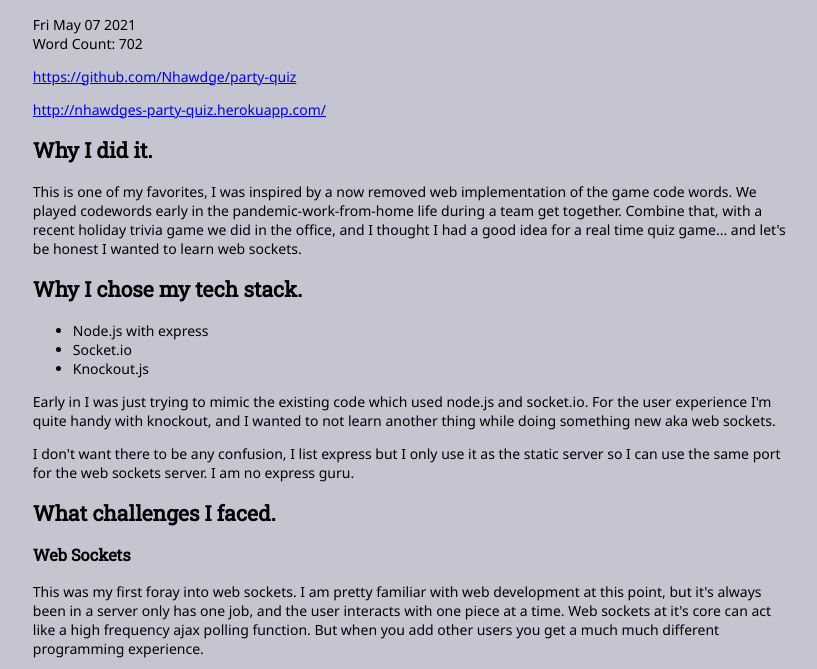
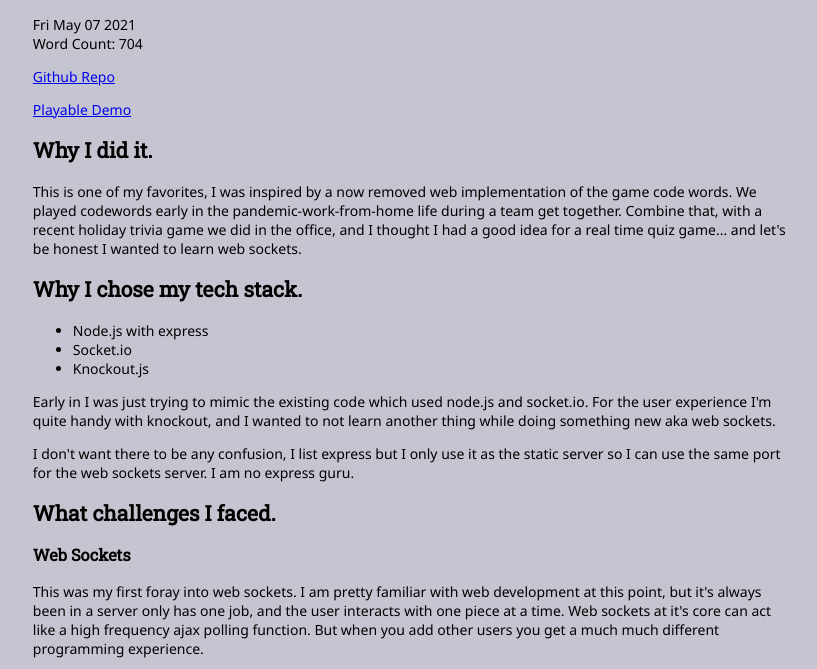
Before and after one commit to Nhawdge/nhawdge-netlify, a Gatsby site: page /blog/party-quiz-post-mortem/ in a window 1280 px wide. Shown: the part 85-754 px from the top of the page, without its empty margins (228-1045 px from the left). Built offline with nearby package versions, Linux system fonts and the light colour scheme; Gatsby itself is replaced by a stand-in of ours; some packages are replaced by stand-ins of ours.

Commit message:
Update Blog “party-quiz-post-mortem”

```diff
--- a/content/blog/party-quiz-post-mortem.md
+++ b/content/blog/party-quiz-post-mortem.md
@@ -4,9 +4,9 @@ date: 2021-05-07T18:22:58.864Z
 description: Party Quiz Post Mortem
 type: Project
 ---
-https://github.com/Nhawdge/party-quiz
+[Github Repo](https://github.com/Nhawdge/party-quiz)
 
-http://nhawdges-party-quiz.herokuapp.com/
+[Playable Demo](http://nhawdges-party-quiz.herokuapp.com/)
 
 ## Why I did it.
 
```
